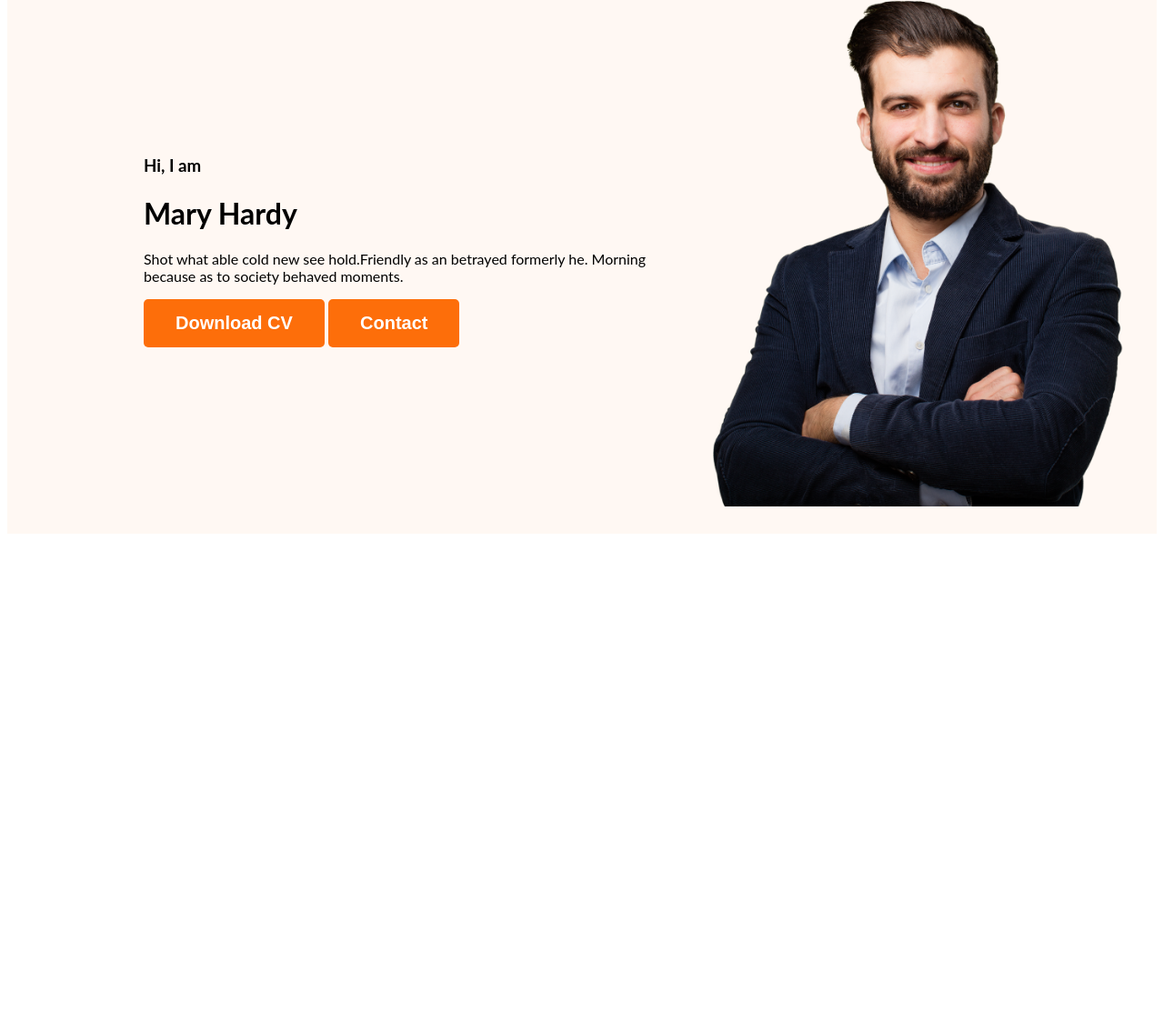
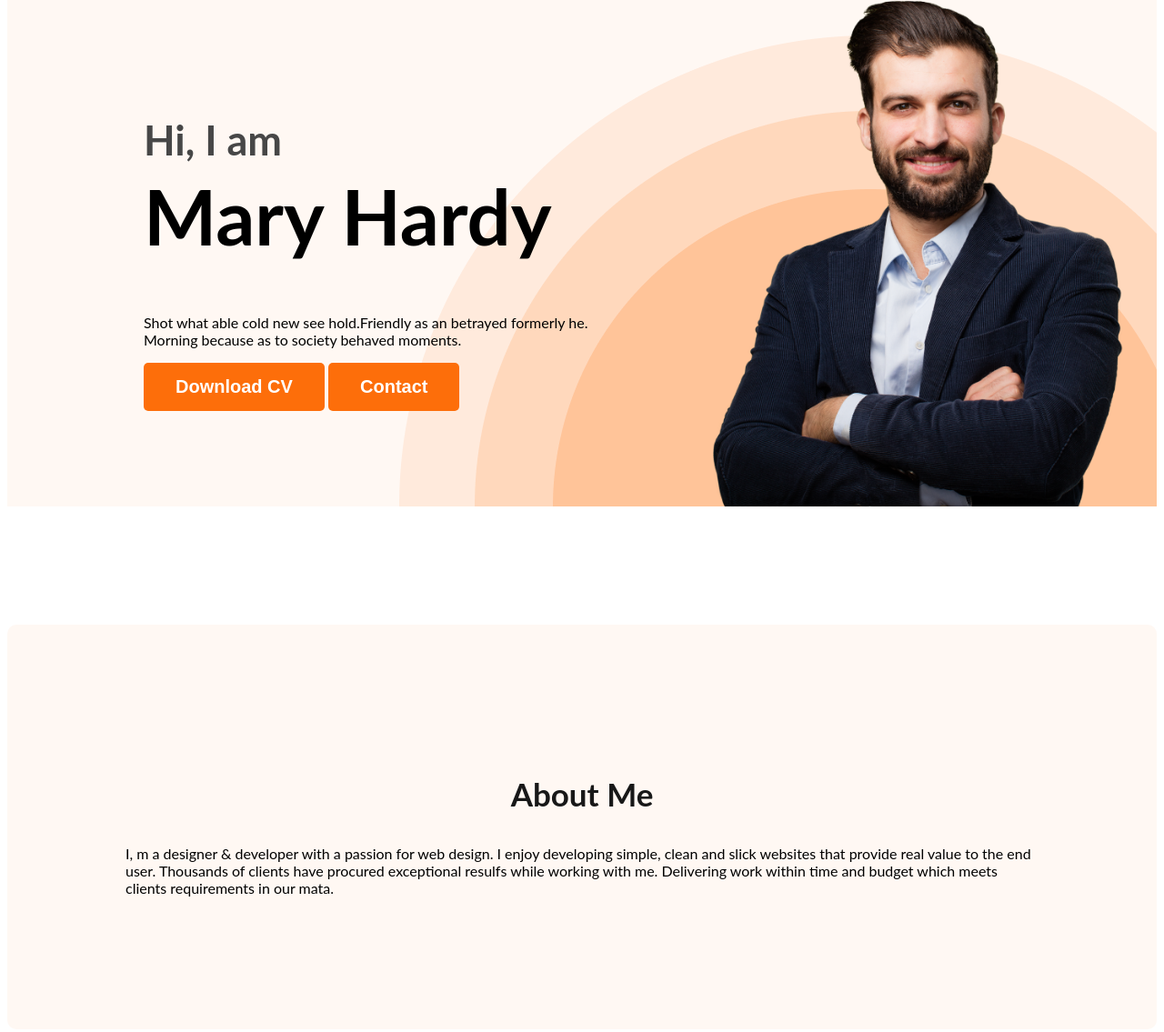
Before and after one commit to Nusrat-Jahan-Nodi/first-portfolio-website, a plain HTML site: page index.html in a window 1280 px wide. Shown: the part 204-1339 px from the top of the page at 91% size. Before the commit the page ends 800 px from the top, so only its background shows below. Drawn offline with Linux system fonts and the light colour scheme.

Commit message:
added about section content

```diff
--- a/index.html
+++ b/index.html
@@ -23,7 +23,7 @@
                 <div class="banner-content">
                     <h3 class="banner-greeting">Hi, I am</h3>
                     <h1 class="banner-tittle">Mary Hardy</h1>
-                    <p>
+                    <p class="banner-description">
                         Shot what able cold new see hold.Friendly as an betrayed formerly
                         he. Morning because as to society behaved moments.
                     </p>
@@ -36,6 +36,16 @@
 
     <Main>
 
+        <section class="about">
+                <h3 class="section-tittle">About Me</h3>
+                <p>
+                    I, m a designer & developer with a passion for web design. I enjoy developing simple, clean and
+                    slick websites that provide real value to the end user. Thousands of clients have procured
+                    exceptional resulfs while working with me. Delivering work within time and budget which meets
+                    clients requirements in our mata.
+                </p>
+        </section>
+
     </Main>
 
     <footer>
--- a/style.css
+++ b/style.css
@@ -1,3 +1,9 @@
+
+/* *{
+    margin: 0;
+    padding: 0;
+} */
+
 /* common shared style */
 body{
     font-family: "Open Sans", sans-serif;
@@ -44,12 +50,48 @@ nav a{
 /* header related style */
 .header{
     background-color: #FFF8F3;
+    background-image: url(../images/header_bg.png);
+    background-repeat: no-repeat;
+    background-position: bottom right;
 }
 .banner{
-    padding: 30px 30px 30px 150px;
+    padding: 30px 30px 0px 150px;
     display: flex;
     align-items: center;
+    justify-content: space-between;
 }
 .banner .profile-pic{
     width: 500px;
 }
+.banner-greeting{
+    font-size: 45px;
+    color: #474747;
+    margin-bottom: 0;
+}
+.banner-tittle{
+    font-size: 85px;
+    font-weight: 700;
+    margin-top: 5px;
+}
+.banner-content{
+    width: 500px;
+}
+
+/* about section styles */
+.about{
+    padding: 130px;
+    border-radius: 10px;
+    background: #FFF8F3;
+    margin: 130px 0;
+}
+.section-tittle{
+    color: #181818;
+    text-align: center;
+    font-size: 35px;
+    font-weight: 700;
+}
+.section-description{
+    color: #757575;
+    text-align: center;
+    font-size: 18px;
+}
```
